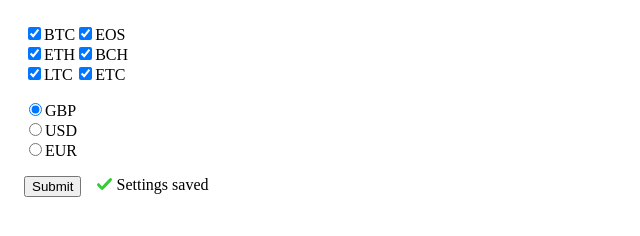
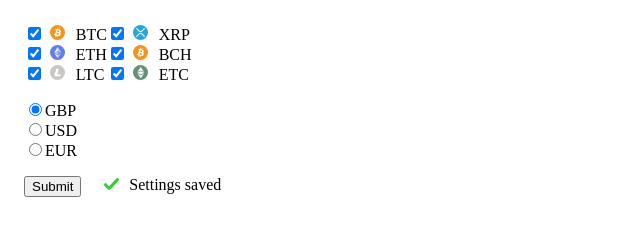
Before and after one commit to FabioRosado/crypto-scope, an Electron app: page src/settings.html in a window 800 px wide. Both pictures are taken after a click on the button "Submit". Shown: the whole page, without its empty margins (0-640 px from the left). Drawn offline with Linux system fonts and the light colour scheme; no server answers.

Commit message:
Replace EOS for XRP, settings window will close after settings are saved

```diff
--- a/assets/css/settings.css
+++ b/assets/css/settings.css
@@ -17,7 +17,7 @@
   display: none;
   padding-left: 1rem;
 }
-
-#checkmark {
+img {
   width: 15px;
+  padding: 0rem .4rem 0rem .4rem;
 }
--- a/src/index.js
+++ b/src/index.js
@@ -10,7 +10,7 @@ const notifyBtn = document.getElementById('notifyBtn')
 const targetPrice = document.getElementById('targetPrice')
 let targetPriceVal
 const currency = store.get('currency', 'GBP');
-const cryptocurrencies = store.get('cryptocurrencies', 'BTC,ETH,ETC,LTC,EOS,BCH')
+const cryptocurrencies = store.get('cryptocurrencies', 'BTC,ETH,ETC,LTC,XRP,BCH')
 
 const notification = {
   title: 'BTC Alert',
@@ -83,8 +83,8 @@ function getValues() {
             case "BCH":
               bchPrice.innerHTML = compareValue(bchPrice.innerHTML, Object.values(res.data.BCH)[0], currency)
               break;
-            case "EOS":
-              eosPrice.innerHTML = compareValue(eosPrice.innerHTML, Object.values(res.data.EOS)[0], currency)
+            case "XRP":
+              xrpPrice.innerHTML = compareValue(xrpPrice.innerHTML, Object.values(res.data.XRP)[0], currency)
               break;
             case "ETC":
               etcPrice.innerHTML = compareValue(etcPrice.innerHTML, Object.values(res.data.ETC)[0], currency)
--- a/src/settings.html
+++ b/src/settings.html
@@ -12,14 +12,14 @@
   <form id="set-settings">
     <div id="cryptocurrencies">
       <div>
-        <input type="checkbox" name="crypto" value="BTC" checked>BTC<br>
-        <input type="checkbox" name="crypto" value="ETH" checked>ETH<br>
-        <input type="checkbox" name="crypto" value="LTC" checked>LTC<br>
+        <input type="checkbox" name="crypto" value="BTC" checked><img src="../assets/images/bitcoin.svg"> BTC<br>
+        <input type="checkbox" name="crypto" value="ETH" checked><img src="../assets/images/ether.svg"> ETH<br>
+        <input type="checkbox" name="crypto" value="LTC" checked><img src="../assets/images/litecoin.svg"> LTC<br>
       </div>
       <div>
-        <input type="checkbox" name="crypto" value="EOS" checked>EOS<br>
-        <input type="checkbox" name="crypto" value="BCH" checked>BCH<br>
-        <input type="checkbox" name="crypto" value="ETC" checked>ETC<br>
+        <input type="checkbox" name="crypto" value="XRP" checked><img src="../assets/images/xrp.svg"> XRP<br>
+        <input type="checkbox" name="crypto" value="BCH" checked><img src="../assets/images/bitcoin.svg"> BCH<br>
+        <input type="checkbox" name="crypto" value="ETC" checked><img src="../assets/images/eth-classic.svg"> ETC<br>
       </div>
     </div>
 
@@ -30,7 +30,7 @@
     </div>
     <div id="buttons">
         <button type="button" onclick="getForm()">Submit</button>
-        <span id="was-sent"><img id="checkmark" src="../assets/images/checkmark.svg"> Settings saved</span>
+        <span id="was-sent"><img src="../assets/images/checkmark.svg"> Settings saved</span>
     </div>
 
   </form>
--- a/src/settings.js
+++ b/src/settings.js
@@ -15,4 +15,5 @@ function getForm() {
   const currency = form.elements['currency'].value;
   store.set({'currency': currency, "cryptocurrencies": crypto})
   document.getElementById('was-sent').style.display = "block";
+  setTimeout("window.close()", 1000);
 }
```
Also changed, not shown: assets/images/bitcoin.png (deleted), assets/images/bitcoin.svg (added), assets/images/eth-classic.svg (added), assets/images/ether.svg (added), assets/images/litecoin.svg (added), assets/images/xrp.svg (added).
